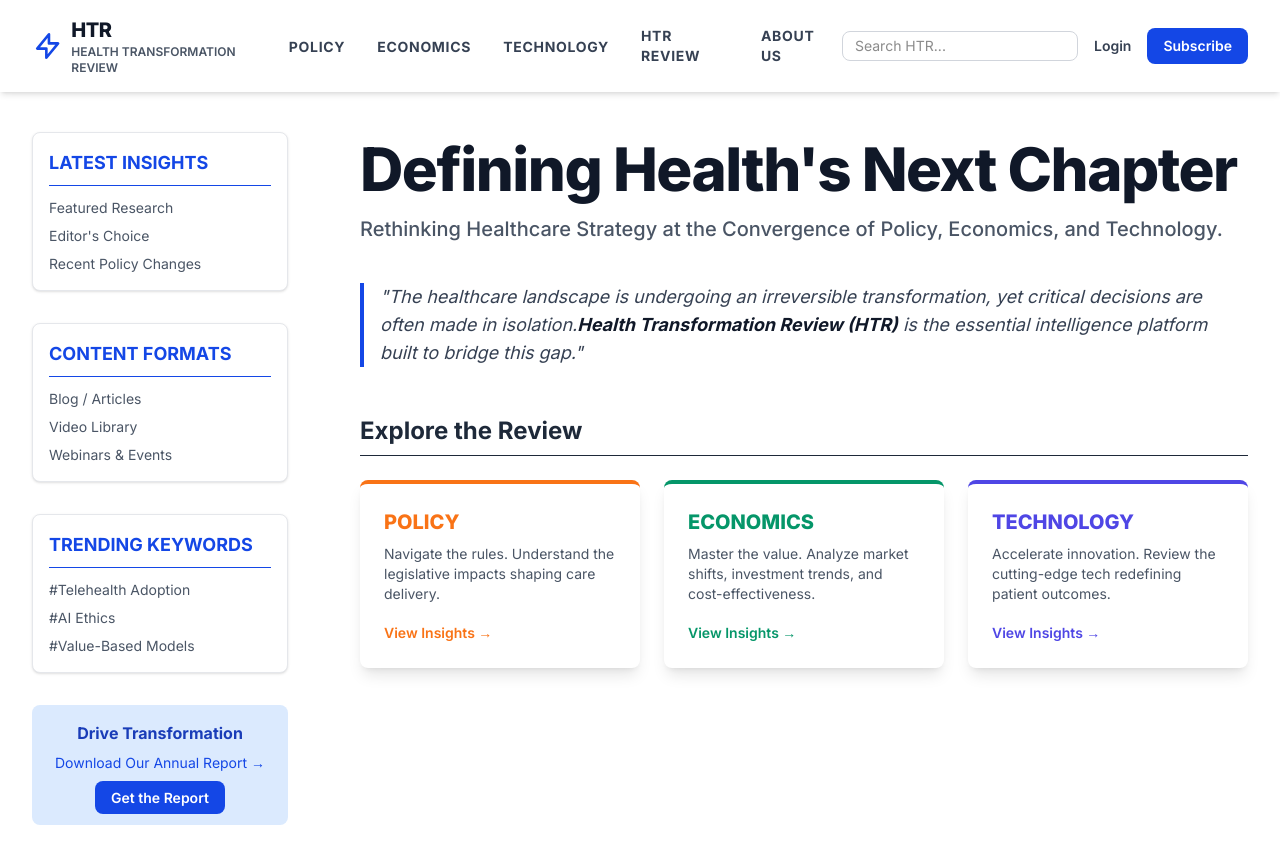
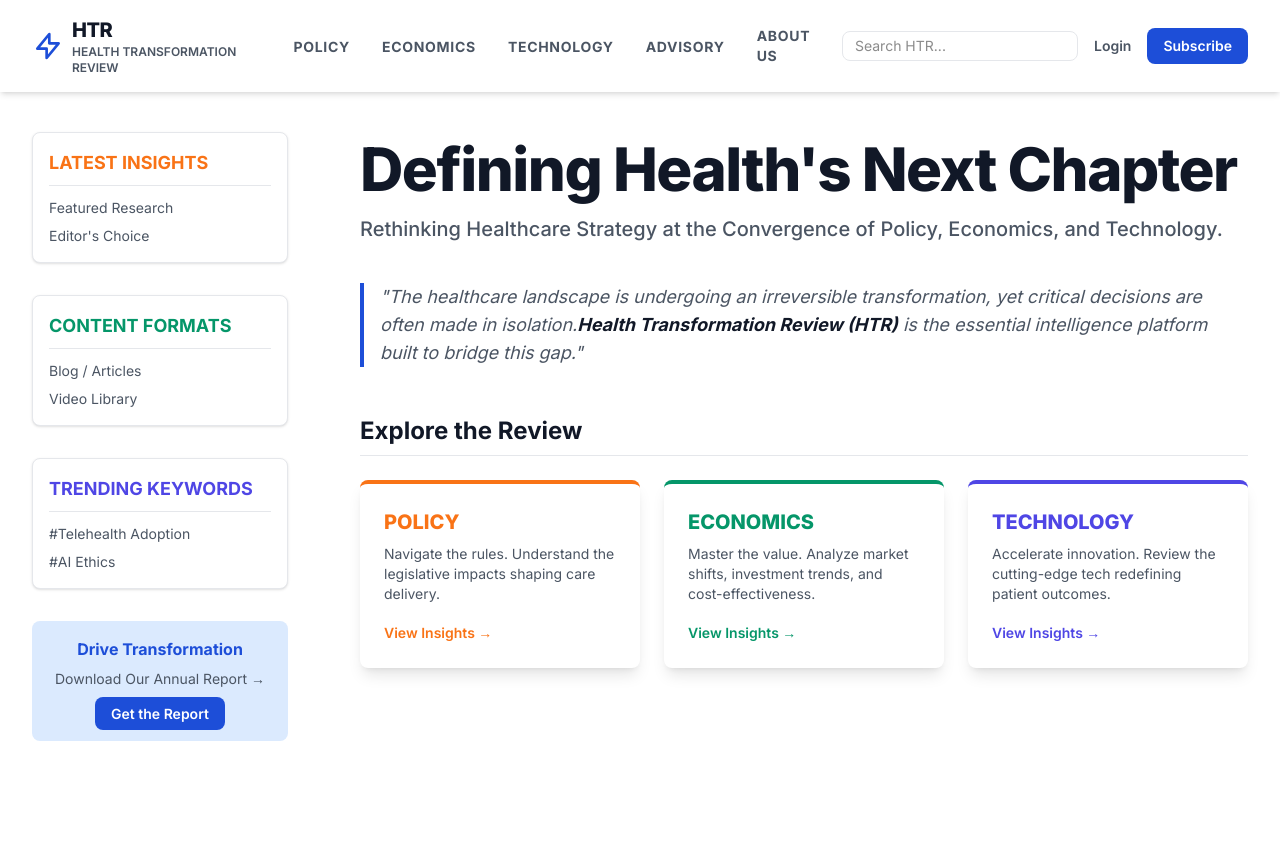
Before and after one commit to bbensaid/htr-test, a Next.js app: page / in a window 1280 px wide. After the commit the page ends 800 px from the top, so only its background shows below. Built offline with nearby package versions, Linux system fonts and the light colour scheme.

Commit message:
more color fixes but not done

```diff
--- a/app/page.tsx
+++ b/app/page.tsx
@@ -1,15 +1,17 @@
+// app/page.tsx (SEMANTIC VERSION - CONNECTS TO GLOBALS.CSS)
+
 import Sidebar from "@/components/Sidebar";
 import Link from "next/link";
 
 const HomePage: React.FC = () => {
-  // Now we use the semantic names defined in globals.css
+  // We use the semantic class names here.
+  // 'text-policy' looks at globals.css -> sees Orange -> Paints Orange.
   const threePillars = [
     {
       title: "POLICY",
       description:
         "Navigate the rules. Understand the legislative impacts shaping care delivery.",
       href: "/policy",
-      // Tailwind v4 automatically generates these classes from the @theme block
       titleColor: "text-policy",
       borderColor: "border-policy",
     },
@@ -33,35 +35,37 @@ const HomePage: React.FC = () => {
 
   return (
     <div className="flex flex-col lg:flex-row gap-8 mt-6">
-      {/* Sidebar */}
+      {/* Sidebar (Left on Desktop, Top on Mobile) */}
       <div className="order-2 lg:order-1 lg:w-1/4">
         <Sidebar />
       </div>
 
-      {/* Main Content */}
+      {/* Main Content Area (Right on Desktop, Bottom on Mobile) */}
       <div className="order-1 lg:order-2 lg:w-3/4">
+        {/* Headlines uses text-heading */}
         <div className="mb-10 text-center lg:text-left">
-          <h1 className="text-5xl md:text-6xl font-extrabold text-gray-900 tracking-tight leading-tight mb-2">
+          <h1 className="text-5xl md:text-6xl font-extrabold text-text-heading tracking-tight leading-tight mb-2">
             Defining Health's Next Chapter
           </h1>
-          <p className="text-xl text-gray-600 font-medium">
+          <p className="text-xl text-text-body font-medium">
             Rethinking Healthcare Strategy at the Convergence of Policy,
             Economics, and Technology.
           </p>
         </div>
 
-        <div className="mb-12 border-l-4 border-blue-700 pl-4">
-          <p className="text-lg text-gray-700 italic">
+        {/* Intro Block uses Primary Border color */}
+        <div className="mb-12 border-l-4 border-primary pl-4">
+          <p className="text-lg text-text-body italic">
             "The healthcare landscape is undergoing an irreversible
             transformation, yet critical decisions are often made in isolation.
-            <strong className="text-gray-900">
+            <strong className="text-text-heading">
               Health Transformation Review (HTR)
             </strong>{" "}
             is the essential intelligence platform built to bridge this gap."
           </p>
         </div>
 
-        <h2 className="text-2xl font-bold text-gray-800 mb-6 border-b pb-2">
+        <h2 className="text-2xl font-bold text-text-heading mb-6 border-b border-border-subtle pb-2">
           Explore the Review
         </h2>
         <div className="grid grid-cols-1 md:grid-cols-3 gap-6 mb-8">
@@ -69,14 +73,16 @@ const HomePage: React.FC = () => {
             <Link
               key={pillar.title}
               href={pillar.href}
-              className={`block p-6 bg-white border-t-4 ${pillar.borderColor} rounded-lg shadow-lg hover:shadow-xl transition duration-300 transform hover:-translate-y-1`}
+              className={`block p-6 bg-surface border-t-4 ${pillar.borderColor} rounded-lg shadow-lg hover:shadow-xl transition duration-300 transform hover:-translate-y-1`}
             >
               <h3
                 className={`text-xl font-extrabold ${pillar.titleColor} mb-2`}
               >
                 {pillar.title}
               </h3>
-              <p className="text-gray-600 mb-4 text-sm">{pillar.description}</p>
+              <p className="text-text-body mb-4 text-sm">
+                {pillar.description}
+              </p>
               <span
                 className={`text-sm font-semibold ${pillar.titleColor} hover:underline`}
               >
--- a/components/Header.tsx
+++ b/components/Header.tsx
@@ -5,7 +5,6 @@ import Link from "next/link";
 import Logo from "./Logo";
 import NavDropdown from "./NavDropdown";
 
-// Define the content for the dropdowns
 const policyItems = [
   { href: "/policy/regulation", label: "Regulation & Legislation" },
   { href: "/policy/mandates", label: "Public Health Mandates" },
@@ -27,65 +26,60 @@ const technologyItems = [
   { href: "/technology/iot", label: "Wearables & IOT" },
 ];
 
-// Define the static links
-const staticNav = [
-  { href: "/review", label: "HTR REVIEW" },
-  { href: "/about", label: "ABOUT US" },
+const advisoryItems = [
+  { href: "/research", label: "Custom Research Projects" },
+  { href: "/reports", label: "Annual Transformation Report" },
+  { href: "/methodology", label: "Methodology & Credibility" },
+  { href: "/contact", label: "Contact Our Experts" },
 ];
+
+const staticNav = [{ href: "/about", label: "ABOUT US" }];
 
 const Header: React.FC = () => {
   return (
-    <header className="sticky top-0 z-50 bg-white shadow-md">
+    <header className="sticky top-0 z-50 bg-surface shadow-md">
       <div className="container mx-auto p-4 md:px-8 flex justify-between items-center">
-        {/* Logo and Main Title */}
         <Link href="/">
           <Logo />
         </Link>
 
-        {/* Primary Navigation Menu (Desktop) */}
         <nav className="hidden md:flex items-center space-x-4">
-          {/* Policy Dropdown */}
           <NavDropdown label="POLICY" items={policyItems} />
+          <NavDropdown label="ECONOMICS" items={economicsItems} />
+          <NavDropdown label="TECHNOLOGY" items={technologyItems} />
+          <NavDropdown label="ADVISORY" items={advisoryItems} />
 
-          {/* Economics Dropdown */}
-          <NavDropdown label="ECONOMICS" items={economicsItems} />
-
-          {/* Technology Dropdown */}
-          <NavDropdown label="TECHNOLOGY" items={technologyItems} />
-
-          {/* Static Links */}
+          {/* Static Links: Text Body -> Primary Hover */}
           {staticNav.map((item) => (
             <Link
               key={item.href}
               href={item.href}
-              className="text-gray-700 hover:text-blue-700 transition duration-150 text-sm font-bold tracking-wider uppercase p-2"
+              className="text-text-body hover:text-primary transition duration-150 text-sm font-bold tracking-wider uppercase p-2"
             >
               {item.label}
             </Link>
           ))}
         </nav>
 
-        {/* Auxiliary Gadgets (Search, Login, Subscribe) */}
         <div className="flex items-center space-x-4">
-          {/* Search Bar Placeholder */}
           <div className="hidden lg:block">
             <input
               type="text"
               placeholder="Search HTR..."
-              className="px-3 py-1 border border-gray-300 rounded-lg text-sm focus:ring-blue-500 focus:border-blue-500"
+              className="px-3 py-1 border border-border-subtle rounded-lg text-sm focus:ring-primary focus:border-primary"
             />
           </div>
 
-          {/* Login/Subscribe */}
           <Link
             href="/login"
-            className="text-sm font-semibold text-gray-700 hover:text-blue-700 hidden sm:inline"
+            className="text-sm font-semibold text-text-body hover:text-primary hidden sm:inline"
           >
             Login
           </Link>
+          {/* CTA Button: Uses Primary BG and Inverse Text */}
           <Link
             href="/subscribe"
-            className="px-4 py-2 bg-blue-700 text-white text-sm font-semibold rounded-lg hover:bg-blue-800 transition duration-150"
+            className="px-4 py-2 bg-primary text-text-inverse text-sm font-semibold rounded-lg hover:opacity-90 transition duration-150"
           >
             Subscribe
           </Link>
--- a/components/Logo.tsx
+++ b/components/Logo.tsx
@@ -3,13 +3,11 @@
 import React from "react";
 
 const Logo: React.FC = () => {
-  // Placeholder for the finalized logo graphic and typography.
-  // Replace this SVG with your actual HTR logo file (e.g., an Image component).
   return (
     <div className="flex items-center space-x-2 cursor-pointer">
-      {/* Placeholder Graphic: Use your final HTR image here */}
+      {/* Graphic uses Primary Brand Color */}
       <svg
-        className="w-8 h-8 text-blue-700"
+        className="w-8 h-8 text-primary"
         fill="none"
         stroke="currentColor"
         viewBox="0 0 24 24"
@@ -23,12 +21,12 @@ const Logo: React.FC = () => {
         />
       </svg>
       <div className="flex flex-col leading-none">
-        {/* Main Acronym - Replace with your designed HTR Acronym */}
-        <span className="text-xl font-extrabold text-gray-900 uppercase tracking-tight">
+        {/* Acronym uses Heading Color */}
+        <span className="text-xl font-extrabold text-text-heading uppercase tracking-tight">
           HTR
         </span>
-        {/* Full Name - Will be the larger, professional font size */}
-        <span className="text-xs font-semibold text-gray-600 uppercase">
+        {/* Full Name uses Body Color */}
+        <span className="text-xs font-semibold text-text-body uppercase">
           Health Transformation Review
         </span>
       </div>
--- a/components/NavDropdown.tsx
+++ b/components/NavDropdown.tsx
@@ -1,6 +1,5 @@
+// components/NavDropdown.tsx
 "use client";
-
-// components/NavDropdown.tsx
 
 import React, { useState } from "react";
 import Link from "next/link";
@@ -18,31 +17,30 @@ interface NavDropdownProps {
 const NavDropdown: React.FC<NavDropdownProps> = ({ label, items }) => {
   const [isOpen, setIsOpen] = useState(false);
 
-  // Note: Using mouse events for hover-based dropdown behavior
   return (
     <div
       className="relative"
       onMouseEnter={() => setIsOpen(true)}
       onMouseLeave={() => setIsOpen(false)}
     >
-      {/* Main Link/Label */}
+      {/* Main Link: Uses text-body, hovers to text-primary */}
       <Link
         href={items[0].href}
-        className="text-gray-700 hover:text-blue-700 transition duration-150 text-sm font-bold tracking-wider uppercase p-2"
-        onClick={() => setIsOpen(!isOpen)} // Toggle on click for mobile/accessibility
+        className="text-text-body hover:text-primary transition duration-150 text-sm font-bold tracking-wider uppercase p-2"
+        onClick={() => setIsOpen(!isOpen)}
       >
         {label}
       </Link>
 
-      {/* Dropdown Menu */}
+      {/* Dropdown Menu: Uses surface, border-subtle */}
       {isOpen && (
-        <div className="absolute left-0 mt-2 w-60 bg-white border border-gray-200 rounded-md shadow-lg py-2 z-50">
+        <div className="absolute left-0 mt-2 w-60 bg-surface border border-border-subtle rounded-md shadow-lg py-2 z-50">
           {items.map((item) => (
             <Link
               key={item.href}
               href={item.href}
-              className="block px-4 py-2 text-sm text-gray-700 hover:bg-gray-100 hover:text-blue-700 transition duration-150"
-              onClick={() => setIsOpen(false)} // Close menu after clicking a link
+              className="block px-4 py-2 text-sm text-text-body hover:bg-surface-muted hover:text-primary transition duration-150"
+              onClick={() => setIsOpen(false)}
             >
               {item.label}
             </Link>
--- a/components/Sidebar.tsx
+++ b/components/Sidebar.tsx
@@ -6,11 +6,18 @@ import Link from "next/link";
 interface SidebarSectionProps {
   title: string;
   items: { href: string; label: string }[];
+  colorClass?: string; // Allows passing "text-policy" etc.
 }
 
-const SidebarSection: React.FC<SidebarSectionProps> = ({ title, items }) => (
-  <div className="mb-8 p-4 bg-white border border-gray-200 rounded-lg shadow-sm">
-    <h3 className="text-lg font-bold text-blue-700 mb-3 border-b pb-2">
+const SidebarSection: React.FC<SidebarSectionProps> = ({
+  title,
+  items,
+  colorClass = "text-primary",
+}) => (
+  <div className="mb-8 p-4 bg-surface border border-border-subtle rounded-lg shadow-sm">
+    <h3
+      className={`text-lg font-bold ${colorClass} mb-3 border-b border-border-subtle pb-2`}
+    >
       {title}
     </h3>
     <ul className="space-y-2 text-sm">
@@ -18,7 +25,7 @@ const SidebarSection: React.FC<SidebarSectionProps> = ({ title, items }) => (
         <li key={item.href}>
           <Link
             href={item.href}
-            className="text-gray-600 hover:text-gray-900 transition duration-150"
+            className="text-text-body hover:text-text-heading transition duration-150"
           >
             {item.label}
           </Link>
@@ -32,37 +39,49 @@ const Sidebar: React.FC = () => {
   const latestInsights = [
     { href: "/insights/featured", label: "Featured Research" },
     { href: "/insights/editors", label: "Editor's Choice" },
-    { href: "/insights/policy-changes", label: "Recent Policy Changes" },
   ];
 
   const contentFormats = [
     { href: "/formats/articles", label: "Blog / Articles" },
     { href: "/formats/videos", label: "Video Library" },
-    { href: "/formats/webinars", label: "Webinars & Events" },
   ];
 
   const trendingKeywords = [
     { href: "/tag/telehealth", label: "#Telehealth Adoption" },
     { href: "/tag/ai-ethics", label: "#AI Ethics" },
-    { href: "/tag/vbc", label: "#Value-Based Models" },
   ];
 
   return (
     <aside className="w-full lg:w-64">
-      {/* Sidebar Sections */}
-      <SidebarSection title="LATEST INSIGHTS" items={latestInsights} />
-      <SidebarSection title="CONTENT FORMATS" items={contentFormats} />
-      <SidebarSection title="TRENDING KEYWORDS" items={trendingKeywords} />
+      {/* 1. LATEST INSIGHTS -> ORANGE (Policy) */}
+      <SidebarSection
+        title="LATEST INSIGHTS"
+        items={latestInsights}
+        colorClass="text-policy"
+      />
 
-      {/* Call to Action */}
-      <div className="p-4 bg-blue-100 rounded-lg text-center">
-        <h4 className="font-bold text-blue-800 mb-2">Drive Transformation</h4>
-        <p className="text-sm text-blue-700 mb-3">
+      {/* 2. CONTENT FORMATS -> GREEN (Economics) */}
+      <SidebarSection
+        title="CONTENT FORMATS"
+        items={contentFormats}
+        colorClass="text-economics"
+      />
+
+      {/* 3. TRENDING KEYWORDS -> INDIGO (Technology) */}
+      <SidebarSection
+        title="TRENDING KEYWORDS"
+        items={trendingKeywords}
+        colorClass="text-technology"
+      />
+
+      <div className="p-4 bg-primary-light rounded-lg text-center">
+        <h4 className="font-bold text-primary mb-2">Drive Transformation</h4>
+        <p className="text-sm text-text-body mb-3">
           Download Our Annual Report &rarr;
         </p>
         <Link
           href="/report"
-          className="px-4 py-2 bg-blue-700 text-white text-sm font-semibold rounded-lg hover:bg-blue-800 transition duration-150"
+          className="px-4 py-2 bg-primary text-text-inverse text-sm font-semibold rounded-lg hover:opacity-90 transition duration-150"
         >
           Get the Report
         </Link>
```
Also changed, not shown: app/globals.css (+18 -4 lines).
